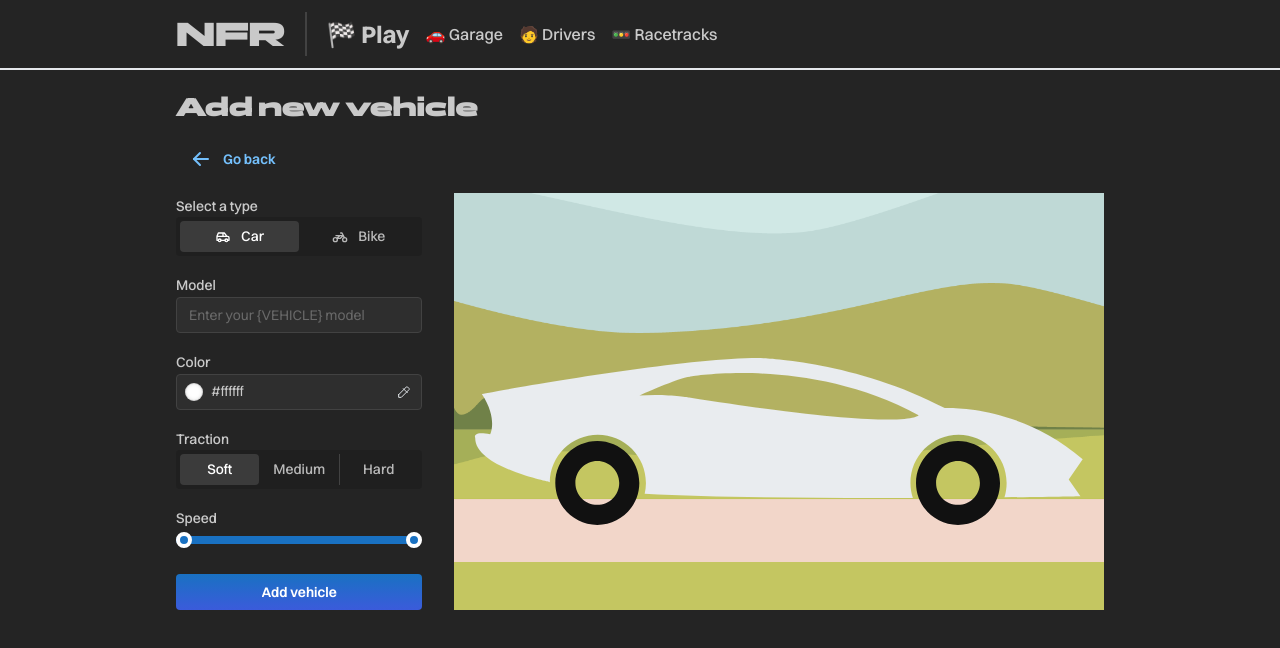
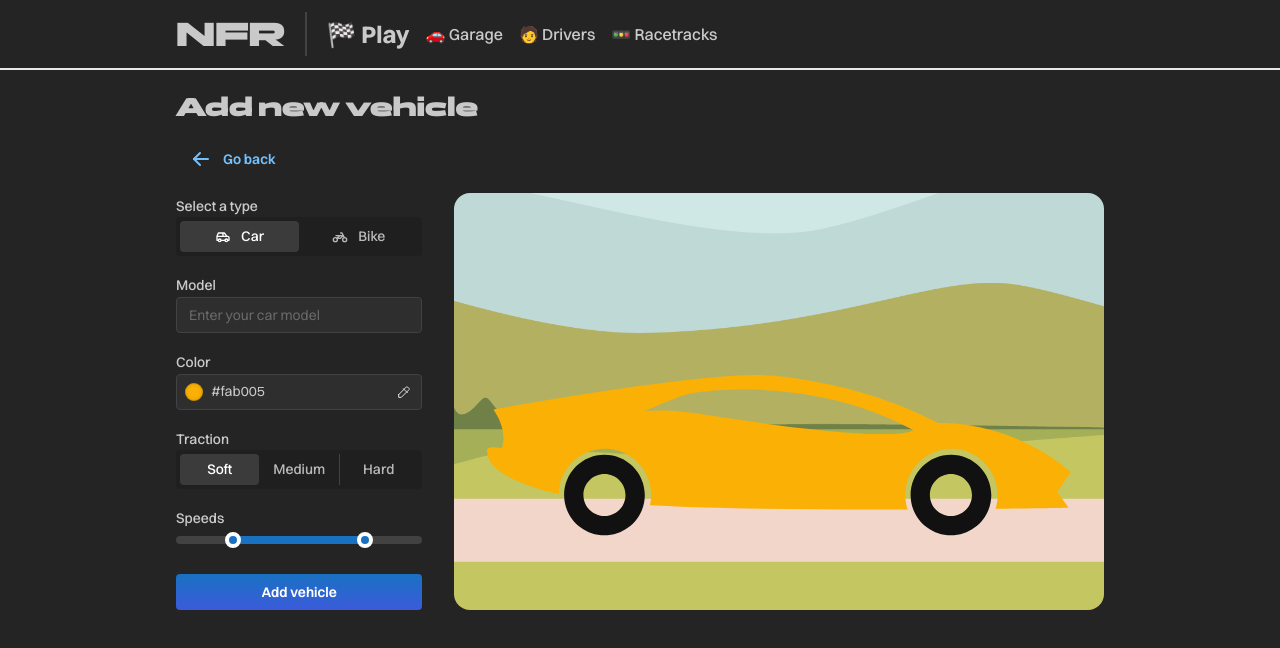
Before and after one commit to HodeonArtz/need-for-react, a React (Vite) app: page /vehicles/new in a window 1280 px wide. Shown: the top 648 px of the page. Built offline with nearby package versions, Linux system fonts and the light colour scheme.

Commit message:
feat: implement add vehicles

```diff
--- a/package.json
+++ b/package.json
@@ -23,6 +23,7 @@
     "react-router-dom": "^7.1.2",
     "recharts": "^2.15.0",
     "uuid": "^11.0.5",
+    "zod": "^3.24.1",
     "zustand": "^5.0.3"
   },
   "devDependencies": {
--- a/src/hooks/useEntitiesState.js
+++ b/src/hooks/useEntitiesState.js
@@ -37,7 +37,7 @@ export const useEntitiesState = create(
       })),
 
     addVehicle: (vehicle) =>
-      set((entities) => ({ vehicles: [...entities.vehicles, vehicle] })),
+      set((entities) => ({ vehicles: [vehicle, ...entities.vehicles] })),
     updateVehicle: (updatedVehicle) =>
       set((entities) => ({
         vehicles: entities.vehicles.map((vehicle) =>
--- a/src/pages/vehicles/params/VehicleNew.jsx
+++ b/src/pages/vehicles/params/VehicleNew.jsx
@@ -13,15 +13,54 @@ import {
 import { IconArrowLeft, IconCar, IconMotorbike } from "@tabler/icons-react";
 
 import "react";
-import { Link } from "react-router-dom";
+import { Link, useNavigate } from "react-router-dom";
 import { Bike, Car, Vehicle } from "../../../models";
-import { colorSwatch, firstLetterUppercase } from "../../../utils";
+import {
+  colorSwatch,
+  firstLetterUppercase,
+  getRandomColor,
+} from "../../../utils";
 import Labeler from "../../../components/Labeler";
 import backgroundVehicle from "../../../assets/png/background-landscape.png";
 import CarRender from "../../../components/Vehicles/CarRender";
 import BikeRender from "../../../components/Vehicles/BikeRender";
+import { useForm, zodResolver } from "@mantine/form";
+import { vehicleFormSchema } from "../../../schemas/vehicleFormValidation";
+import { useEntitiesState } from "../../../hooks/useEntitiesState";
 
 const VehicleNew = () => {
+  const form = useForm({
+    mode: "controlled",
+    initialValues: {
+      type: Car.name,
+      model: "",
+      color: getRandomColor(),
+      traction: Vehicle.TRACTION.soft,
+      speeds: [4, 12],
+    },
+    validate: zodResolver(vehicleFormSchema),
+  });
+
+  const vehicleProperties = {
+    color: form.values.color,
+    minMoves: form.values.speeds[0],
+    maxMoves: form.values.speeds[1],
+    model: form.values.model,
+    traction: form.values.traction,
+  };
+
+  const vehicle =
+    form.values.type === Car.name
+      ? new Car(vehicleProperties)
+      : new Bike(vehicleProperties);
+
+  const navigate = useNavigate();
+  const addVehicle = useEntitiesState((s) => s.addVehicle);
+  const handleAddVehicles = () => {
+    addVehicle(vehicle);
+    navigate("/vehicles");
+  };
+
   return (
     <Stack align="start">
       <Title size="h2">Add new vehicle</Title>
@@ -31,18 +70,8 @@ const VehicleNew = () => {
         </Button>
       </Link>
       <Flex w="100%" gap={"xl"}>
-        <VehicleForm />
-        <VehiclePreview
-          vehicle={
-            new Car({
-              color: "#E9ECEF",
-              minMoves: 6,
-              maxMoves: 10,
-              model: "BMW Serie 3",
-              traction: "high",
-            })
-          }
-        />
+        <VehicleForm form={form} onSubmit={handleAddVehicles} />
+        <VehiclePreview vehicle={vehicle} />
       </Flex>
     </Stack>
   );
@@ -50,9 +79,14 @@ const VehicleNew = () => {
 
 export default VehicleNew;
 
-const VehicleForm = () => {
+/**
+ *
+ * @param {{form : import("@mantine/form").UseFormReturnType, onSubmit: Function }} props
+ * @returns
+ */
+const VehicleForm = ({ form, onSubmit }) => {
   return (
-    <form>
+    <form onSubmit={form.onSubmit(onSubmit)}>
       <Stack>
         <Labeler label="Select a type">
           <SegmentedControl
@@ -77,14 +111,19 @@ const VehicleForm = () => {
               },
             ]}
             defaultChecked
+            {...form.getInputProps("type")}
           />
         </Labeler>
-        <TextInput label="Model" placeholder="Enter your {VEHICLE} model" />
+        <TextInput
+          label="Model"
+          placeholder={`Enter your ${form.values.type.toLowerCase()} model`}
+          {...form.getInputProps("model")}
+        />
         <ColorInput
           format="hex"
           swatches={colorSwatch}
           label="Color"
-          defaultValue="#ffffff"
+          {...form.getInputProps("color")}
         />
         <Labeler label="Traction">
           <SegmentedControl
@@ -103,21 +142,24 @@ const VehicleForm = () => {
               },
             ]}
             defaultChecked
+            {...form.getInputProps("traction")}
           />
         </Labeler>
-        <Labeler label="Speed" gap="3px">
+        <Labeler label="Speeds" gap="3px">
           <RangeSlider
             minRange={1}
             min={1}
             max={15}
             step={1}
             label={(value) => `${value} moves`}
+            {...form.getInputProps("speeds")}
           />
         </Labeler>
         <Button
           mt={10}
           variant="gradient"
           gradient={{ from: "indigo", to: "blue", deg: 360 }}
+          type="sumbit"
         >
           Add vehicle
         </Button>
@@ -131,21 +173,19 @@ const VehiclePreview = ({ vehicle }) => {
       src={backgroundVehicle}
       style={{
         backgroundPositionY: "96%",
-        justifyContent: "end",
-        alignItems: "stretch",
-        display: "flex",
-        flexDirection: "column",
       }}
       bgsz="300%"
-      pos={"relative"}
       maw="70%"
+      p={"xl"}
+      pb={"8%"}
+      radius={"lg"}
     >
-      <Flex justify={"center"} align={"end"} h={"50%"} p={"lg"} pb={"13%"}>
+      <Flex justify={"center"} align={"end"} h={"100%"}>
         {vehicle.constructor.name === Car.name && (
           <CarRender color={vehicle.color} width={"100%"} />
         )}
         {vehicle.constructor.name === Bike.name && (
-          <BikeRender color={vehicle.color} width={"100%"} height={"100%"} />
+          <BikeRender color={vehicle.color} height={200} />
         )}
       </Flex>
     </BackgroundImage>
--- /dev/null
+++ b/src/schemas/vehicleFormValidation.js
@@ -0,0 +1,20 @@
+import { z } from "zod";
+import { useEntitiesState } from "../hooks/useEntitiesState";
+
+export const vehicleFormSchema = z.object({
+  model: z
+    .string()
+    .trim()
+    .min(1, "Model name is required")
+    .refine(
+      (model) => {
+        const { vehicles } = useEntitiesState.getState();
+        const vehiclesModels = vehicles.map((vehicle) =>
+          vehicle.model.trim().toLowerCase()
+        );
+        return !vehiclesModels.includes(model.toLowerCase());
+      },
+      { message: "This model is already added" }
+    ),
+  color: z.string().regex(/^#[0-9A-F]{6}$/i, "Color must be a valid HEX value"),
+});
--- a/src/utils/index.js
+++ b/src/utils/index.js
@@ -36,3 +36,6 @@ export const colorSwatch = [
   "#fab005",
   "#fd7e14",
 ];
+
+export const getRandomColor = () =>
+  colorSwatch[Math.floor(getRandomNumber(0, colorSwatch.length - 1))];
```
Also changed, not shown: 1 other file (tests, documents, lock files or other folders).
